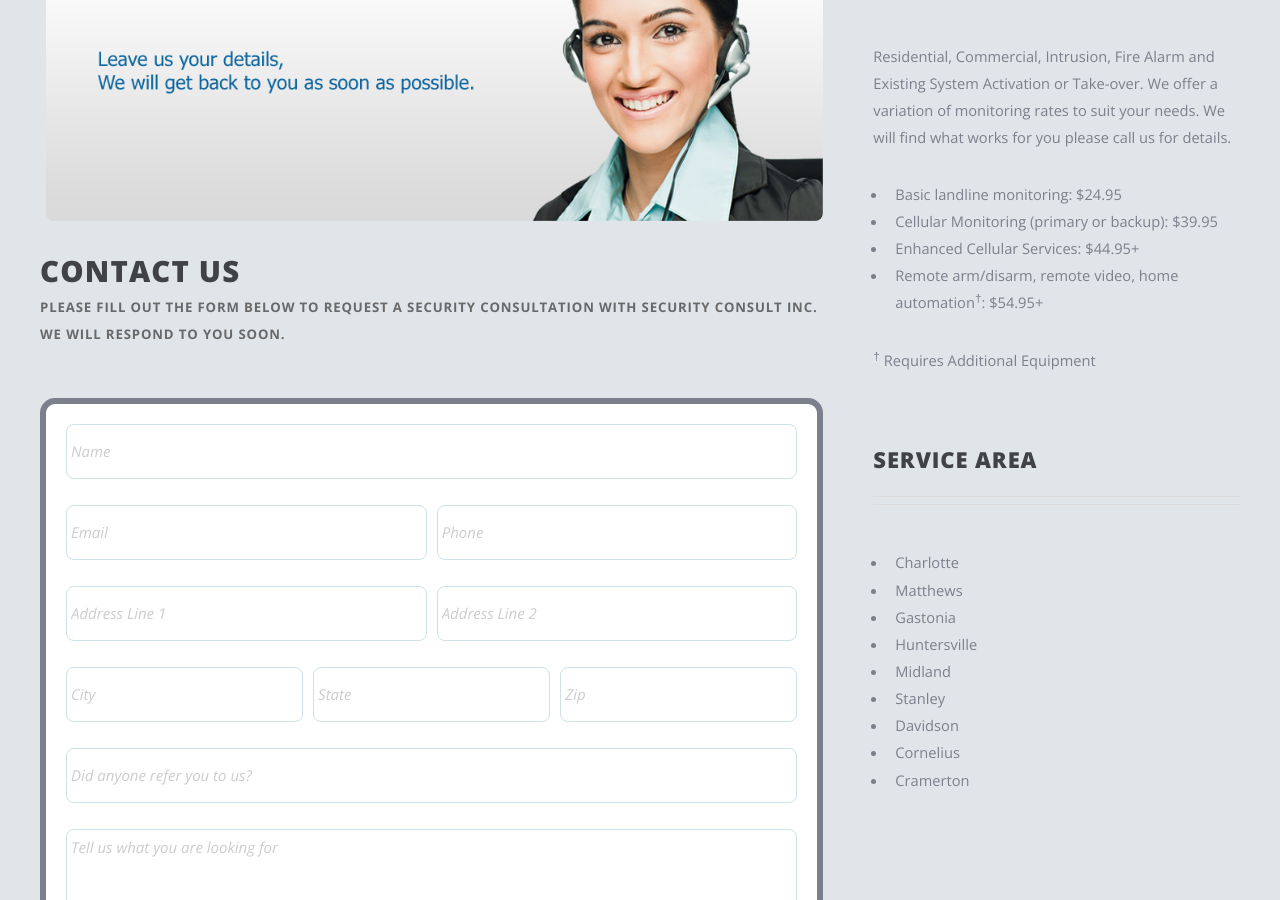
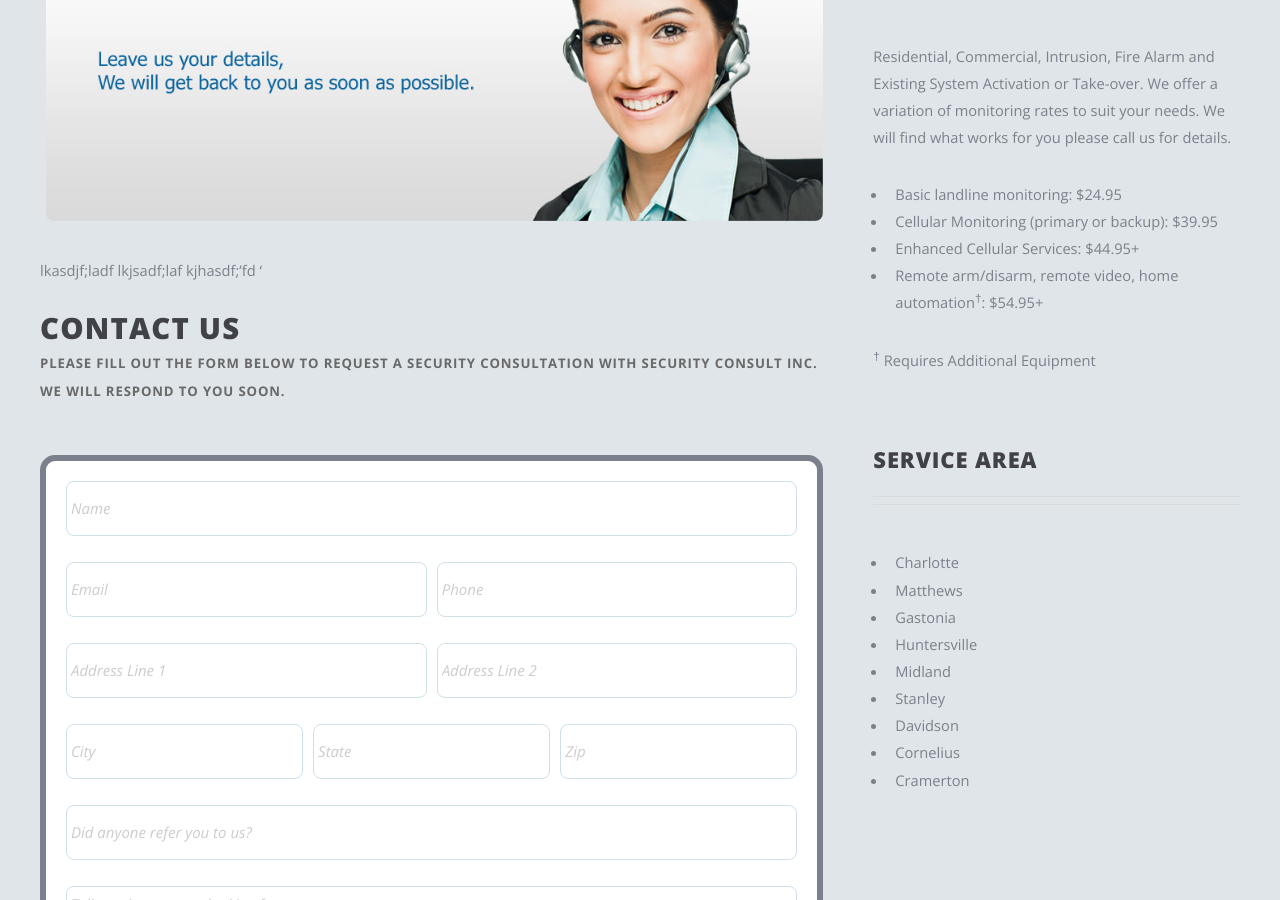
Before and after one commit to breasor/securityconsult, a Jekyll site: the page built from contact.md, in a window 1280 px wide and 900 px high, scrolled down 352 px. Built offline with Jekyll 4.4.1, drawn with Linux system fonts in a browser that asks for light colours.

Commit message:
auto commit

```diff
--- a/contact.md
+++ b/contact.md
@@ -4,3 +4,7 @@ title: Contact Us
 permalink: /contact-us/
 name: contact
 ---
+lkasdjf;ladf
+lkjsadf;laf
+kjhasdf;'fd
+'
```
Also changed, not shown: about.md (+1 -0 lines), 4 other files.
